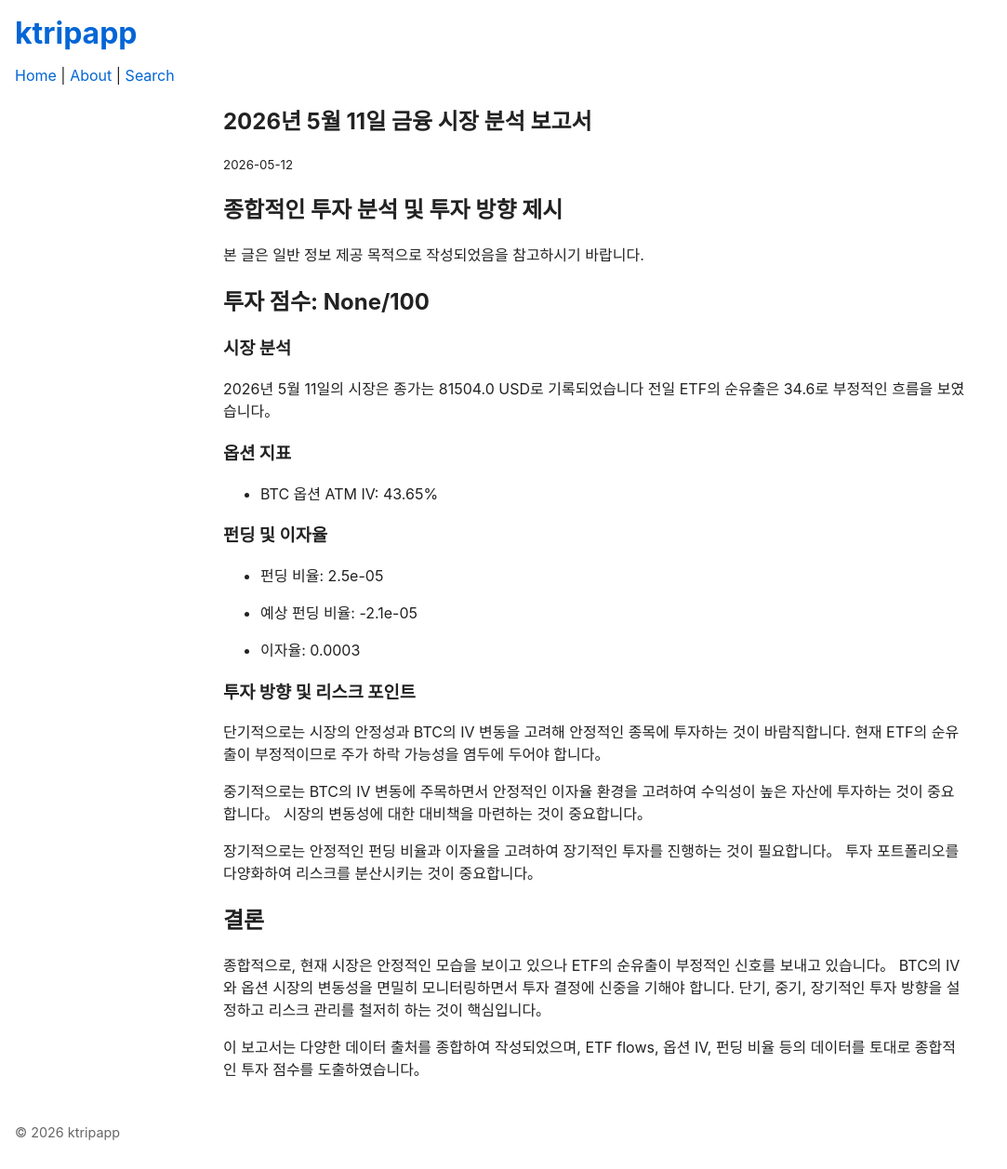
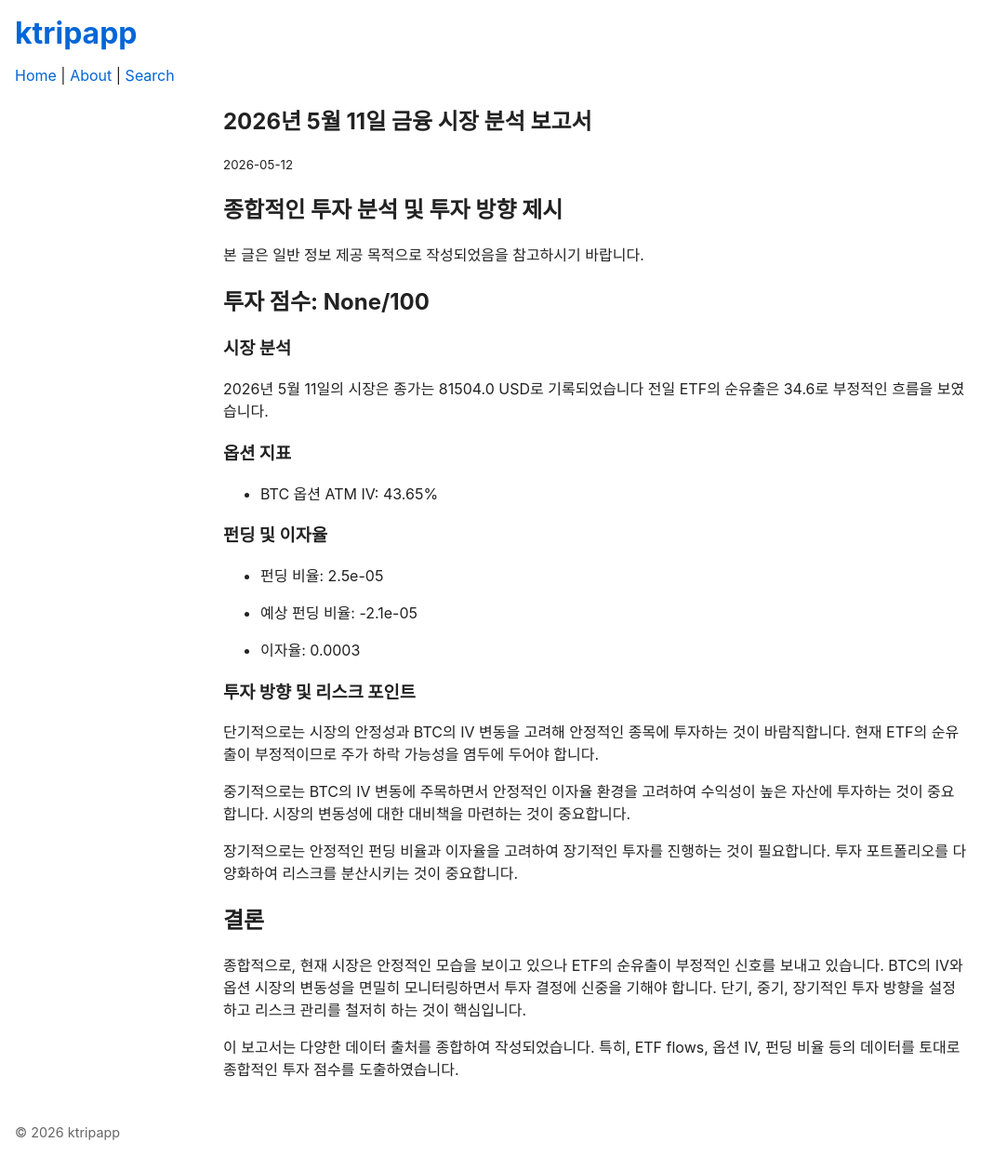
Before and after one commit to ktripapp/ktripapp.github.io, a Jekyll site: the page built from _posts/2026-05-12-jadong-saengseong-poseuteu.md, in a window 1280 px wide. Shown: the whole page at 93% size, without its empty margins (0-1083 px from the left). Built offline with Jekyll 4.4.1, drawn with Linux system fonts in a browser that asks for light colours; comment, search, counter and statistics services are not loaded.

Commit message:
Add post: 2026-05-16-jadong-saengseong-poseuteu.md

```diff
--- a/_posts/2026-05-12-jadong-saengseong-poseuteu.md
+++ b/_posts/2026-05-12-jadong-saengseong-poseuteu.md
@@ -13,6 +13,7 @@ canonical: "링크"
 ---
 # 종합적인 투자 분석 및 투자 방향 제시
 
+
 본 글은 일반 정보 제공 목적으로 작성되었음을 참고하시기 바랍니다.
 
 
@@ -22,7 +23,7 @@ canonical: "링크"
 ### 시장 분석
 
 
-2026년 5월 11일의 시장은 종가는 81504.0 USD로 기록되었습니다 전일 ETF의 순유출은 34.6로 부정적인 흐름을 보였습니다。
+2026년 5월 11일의 시장은 종가는 81504.0 USD로 기록되었습니다 전일 ETF의 순유출은 34.6로 부정적인 흐름을 보였습니다.
 
 
 ### 옵션 지표
@@ -44,19 +45,24 @@ canonical: "링크"
 ### 투자 방향 및 리스크 포인트
 
 
-단기적으로는 시장의 안정성과 BTC의 IV 변동을 고려해 안정적인 종목에 투자하는 것이 바람직합니다. 현재 ETF의 순유출이 부정적이므로 주가 하락 가능성을 염두에 두어야 합니다。
+
+단기적으로는 시장의 안정성과 BTC의 IV 변동을 고려해 안정적인 종목에 투자하는 것이 바람직합니다. 현재 ETF의 순유출이 부정적이므로 주가 하락 가능성을 염두에 두어야 합니다.
 
 
-중기적으로는 BTC의 IV 변동에 주목하면서 안정적인 이자율 환경을 고려하여 수익성이 높은 자산에 투자하는 것이 중요합니다。 시장의 변동성에 대한 대비책을 마련하는 것이 중요합니다。
+
+중기적으로는 BTC의 IV 변동에 주목하면서 안정적인 이자율 환경을 고려하여 수익성이 높은 자산에 투자하는 것이 중요합니다. 시장의 변동성에 대한 대비책을 마련하는 것이 중요합니다.
 
 
-장기적으로는 안정적인 펀딩 비율과 이자율을 고려하여 장기적인 투자를 진행하는 것이 필요합니다。 투자 포트폴리오를 다양화하여 리스크를 분산시키는 것이 중요합니다。
+
+장기적으로는 안정적인 펀딩 비율과 이자율을 고려하여 장기적인 투자를 진행하는 것이 필요합니다. 투자 포트폴리오를 다양화하여 리스크를 분산시키는 것이 중요합니다.
+
 
 
 ## 결론
 
 
-종합적으로, 현재 시장은 안정적인 모습을 보이고 있으나 ETF의 순유출이 부정적인 신호를 보내고 있습니다。 BTC의 IV와 옵션 시장의 변동성을 면밀히 모니터링하면서 투자 결정에 신중을 기해야 합니다. 단기, 중기, 장기적인 투자 방향을 설정하고 리스크 관리를 철저히 하는 것이 핵심입니다。
+종합적으로, 현재 시장은 안정적인 모습을 보이고 있으나 ETF의 순유출이 부정적인 신호를 보내고 있습니다. BTC의 IV와 옵션 시장의 변동성을 면밀히 모니터링하면서 투자 결정에 신중을 기해야 합니다. 단기, 중기, 장기적인 투자 방향을 설정하고 리스크 관리를 철저히 하는 것이 핵심입니다.
 
 
-이 보고서는 다양한 데이터 출처를 종합하여 작성되었으며, ETF flows, 옵션 IV, 펀딩 비율 등의 데이터를 토대로 종합적인 투자 점수를 도출하였습니다。
+
+이 보고서는 다양한 데이터 출처를 종합하여 작성되었습니다. 특히, ETF flows, 옵션 IV, 펀딩 비율 등의 데이터를 토대로 종합적인 투자 점수를 도출하였습니다.
--- a/posts_index.json
+++ b/posts_index.json
@@ -1,4 +1,9 @@
 [
+  {
+    "title": "2026년 5월 15일 금융 시장 분석 보고서",
+    "date": "2026-05-16",
+    "url": "/posts/2026-05-16-jadong-saengseong-poseuteu.md"
+  },
   {
     "title": "2026년 5월 12일 금융 데이터 분석 보고서",
     "date": "2026-05-13",
```
Also changed, not shown: _posts/2026-05-11-2026nyeon-5weol-10il-geumyung-sijang-jonghab-bunse.md (deleted, +0 -67 lines), _posts/2026-05-11-geumyung-sijang-jonghab-bunseog-bogoseo-2026nyeon-.md (deleted, +0 -68 lines), _posts/2026-05-13-jadong-saengseong-poseuteu.md (+7 -5 lines), _posts/2026-05-16-jadong-saengseong-poseuteu.md (+6 -6 lines), 1 other file.
